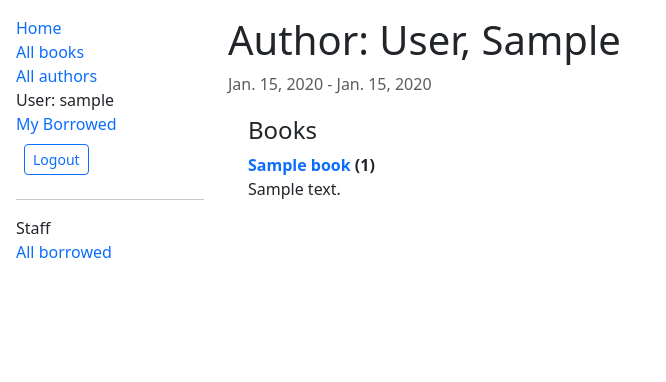
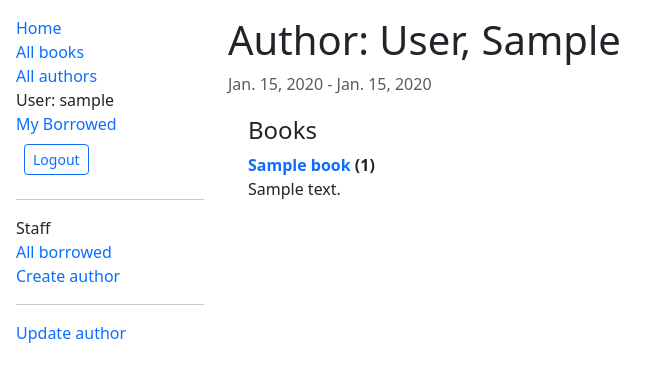
Before and after one commit to Inu-Oh/bibli, a Django app: page /catalog/author/1 in a window 1280 px wide. Shown: the top 382 px of the page, without its empty margins (0-666 px from the left). Run offline with Django 5.2, Linux system fonts and the light colour scheme; a user stored in the database is signed in; tables that the repository leaves empty hold one stand-in row (values such as "Sample post").

Commit message:
step 9.3 - add author CRUD views for librarians

```diff
--- a/catalog/templates/base_generic.html
+++ b/catalog/templates/base_generic.html
@@ -33,7 +33,7 @@
                                 action="{% url 'logout' %}">
                                 {% csrf_token %}
                                 <button id="lo" type="submit"
-                                    class="btn btn-sm btn-outline-primary m-2">
+                                    class="btn btn-sm btn-outline-primary btn-lnk m-2">
                                     Logout
                                 </button>
                             </form>
@@ -54,6 +54,11 @@
                         <li>
                             <a href="{% url 'all-borrowed' %}">All borrowed</a>
                         </li>
+                        {% if perms.catalog.add_author %}
+                        <li>
+                            <a href="{% url 'author-create' %}">Create author</a>
+                        </li>
+                        {% endif %}
                     </ul>
                     {% endif %}
                 {% endblock %}
--- a/catalog/templates/catalog/author_detail.html
+++ b/catalog/templates/catalog/author_detail.html
@@ -1,4 +1,28 @@
 {% extends "base_generic.html" %}
+
+{% block sidebar %}
+    {{ block.super }}
+
+    {% if perms.catalog.change_author or perms.catalog.delete_author %}
+    <hr>
+    <ul class="sidebar-nav">
+
+        {% if perms.catalog.change_author %}
+        <li>
+            <a href="{% url 'author-update' author.id %}">Update author</a>
+        </li>
+        {% endif %}
+
+        {% if not author.book_set.all and perms.catalog.change_author %}
+        <li>
+            <a href="{% url 'author-delete' author.id %}">Delete author</a>
+        </li>
+        {% endif %}
+
+    </ul>
+    {% endif %}
+
+{% endblock %}
 
 {% block content %}
 <h1>Author: {{ author }}</h1>
--- a/catalog/urls.py
+++ b/catalog/urls.py
@@ -11,4 +11,9 @@ urlpatterns = [
     path('mybooks/', views.LoanedBooksByUserListView.as_view(), name='my-borrowed'),
     path('borrowed/', views.LoanedBooksAllListView.as_view(), name='all-borrowed'),
     path('book/<uuid:pk>/renew/', views.renew_book_librarian, name='renew-book-librarian'),
+
+    # Author CRUD
+    path('author/create/', views.AuthorCreate.as_view(), name='author-create'),
+    path('author/<int:pk>/update/', views.AuthorUpdate.as_view(), name='author-update'),
+    path('author/<int:pk>/delete/', views.AuthorDelete.as_view(), name='author-delete'),
 ]
--- a/catalog/views.py
+++ b/catalog/views.py
@@ -3,8 +3,9 @@ import datetime
 from django.contrib.auth.mixins import LoginRequiredMixin, PermissionRequiredMixin
 from django.http import HttpResponseRedirect
 from django.shortcuts import get_object_or_404, render
-from django.urls import reverse
+from django.urls import reverse, reverse_lazy
 from django.views.generic import DetailView, ListView
+from django.views.generic.edit import CreateView, UpdateView, DeleteView
 
 from catalog.forms import RenewBookForm
 from .models import Book, Author, BookInstance, Genre
@@ -127,3 +128,35 @@ def renew_book_librarian(request, pk):
     context = { 'form': form, 'book_instance': book_instance, }
 
     return render(request, 'catalog/book_renew_librarian.html', context)
+
+
+class AuthorCreate(PermissionRequiredMixin, CreateView):
+    model = Author
+    fields = [ 'first_name', 'last_name', 'date_of_birth', 'date_of_death' ]
+    # initial = { 'date_of_death': '11/11/2023' } # sets initial value for field
+    permission_required = 'catalog.add_author'
+
+
+class AuthorUpdate(PermissionRequiredMixin, UpdateView):
+    model = Author
+    # Not recommended (potential security issue if more fields are added)
+    fields = '__all__'
+    permission_required = 'catalog.change_author'
+
+
+class AuthorDelete(PermissionRequiredMixin, DeleteView):
+    model = Author
+    #reverse_lazy() is a lazily executed version of reverse(), used here because
+    #we're providing a URL to a class-based view attribute.
+    success_url = reverse_lazy('authors')
+    permission_required = 'catalog.delete_author'
+
+    # we override form_valid to make sure the Author isn't used in any Book
+    def form_valid(self, form):
+        try:
+            self.object.delete()
+            return HttpResponseRedirect(self.success_url)
+        except Exception as e:
+            return HttpResponseRedirect(
+                reverse("author-delete", kwargs={"pk": self.object.pk})
+            )
```
Also changed, not shown: catalog/templates/catalog/author_confirm_delete.html (added, +26 -0 lines), catalog/templates/catalog/author_form.html (added, +12 -0 lines), catalog/forms.py (line endings or trailing spaces).
